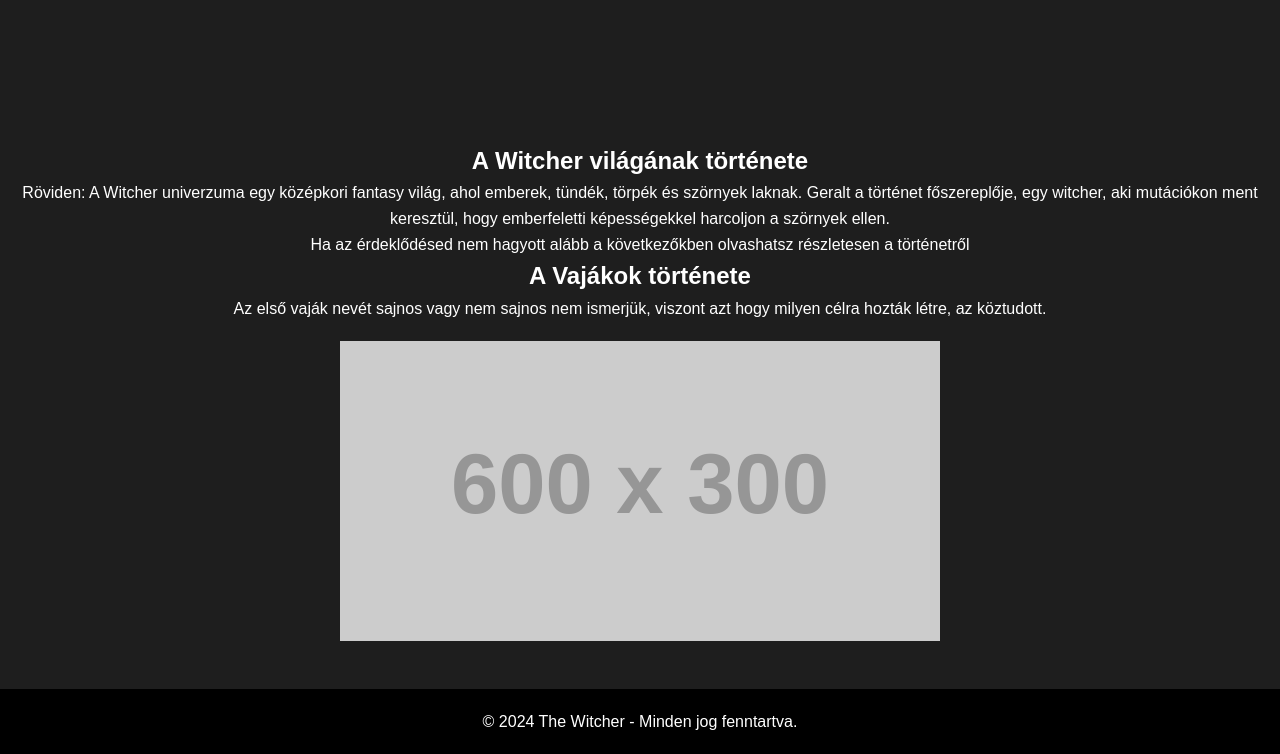
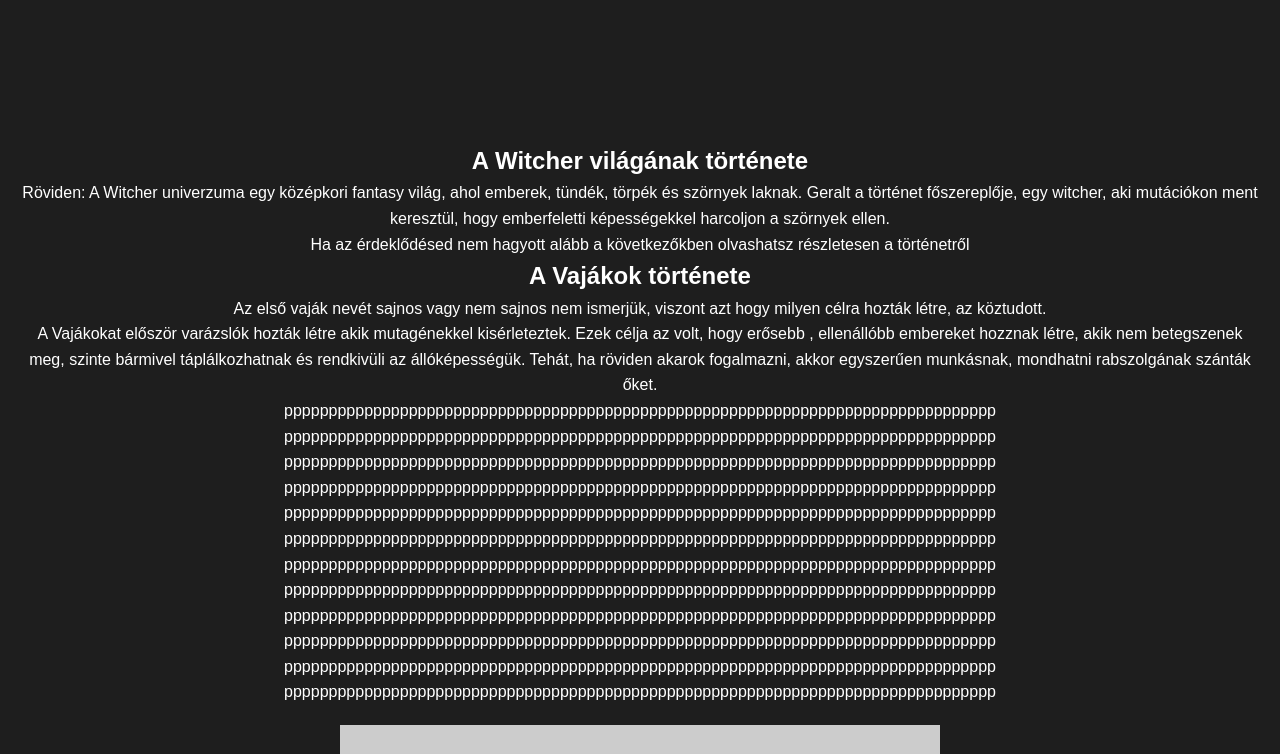
Before and after one commit to Barney-RB/Iskola, a plain HTML site: page webVajak/story.html in a window 1280 px wide. Shown: the part 198-952 px from the top of the page. Drawn offline with Linux system fonts and the light colour scheme; placeholder pictures from the web are drawn by us.

Commit message:
Update story.html

```diff
--- a/webVajak/story.html
+++ b/webVajak/story.html
@@ -29,9 +29,22 @@
         <h2>A Witcher világának története</h2>
         <p>Röviden: A Witcher univerzuma egy középkori fantasy világ, ahol emberek, tündék, törpék és szörnyek laknak. Geralt a történet főszereplője, egy witcher, aki mutációkon ment keresztül, hogy emberfeletti képességekkel harcoljon a szörnyek ellen.</p>
         <p>Ha az érdeklődésed nem hagyott alább a következőkben olvashatsz részletesen a történetről</p>
-        <h1>A Vajákok története</h1>
+        <h2>A Vajákok története</h2>
         <p>Az első vaják nevét sajnos vagy nem sajnos nem ismerjük, viszont azt hogy milyen célra hozták létre, az köztudott.</p>
+        <p>A Vajákokat először varázslók hozták létre akik mutagénekkel kisérleteztek. Ezek célja az volt, hogy erősebb , ellenállóbb embereket hozznak létre, akik nem betegszenek meg, szinte bármivel táplálkozhatnak és rendkivüli az állóképességük. Tehát, ha röviden akarok fogalmazni, akkor egyszerűen munkásnak, mondhatni rabszolgának szánták őket.</p>
         <p></p>
+        <p>pppppppppppppppppppppppppppppppppppppppppppppppppppppppppppppppppppppppppppppppp</p>
+        <p>pppppppppppppppppppppppppppppppppppppppppppppppppppppppppppppppppppppppppppppppp</p>
+        <p>pppppppppppppppppppppppppppppppppppppppppppppppppppppppppppppppppppppppppppppppp</p>
+        <p>pppppppppppppppppppppppppppppppppppppppppppppppppppppppppppppppppppppppppppppppp</p>
+        <p>pppppppppppppppppppppppppppppppppppppppppppppppppppppppppppppppppppppppppppppppp</p>
+        <p>pppppppppppppppppppppppppppppppppppppppppppppppppppppppppppppppppppppppppppppppp</p>
+        <p>pppppppppppppppppppppppppppppppppppppppppppppppppppppppppppppppppppppppppppppppp</p>
+        <p>pppppppppppppppppppppppppppppppppppppppppppppppppppppppppppppppppppppppppppppppp</p>
+        <p>pppppppppppppppppppppppppppppppppppppppppppppppppppppppppppppppppppppppppppppppp</p>
+        <p>pppppppppppppppppppppppppppppppppppppppppppppppppppppppppppppppppppppppppppppppp</p>
+        <p>pppppppppppppppppppppppppppppppppppppppppppppppppppppppppppppppppppppppppppppppp</p>
+        <p>pppppppppppppppppppppppppppppppppppppppppppppppppppppppppppppppppppppppppppppppp</p>
         <img src="https://via.placeholder.com/600x300" alt="Witcher világ">
     </section>
 
```
